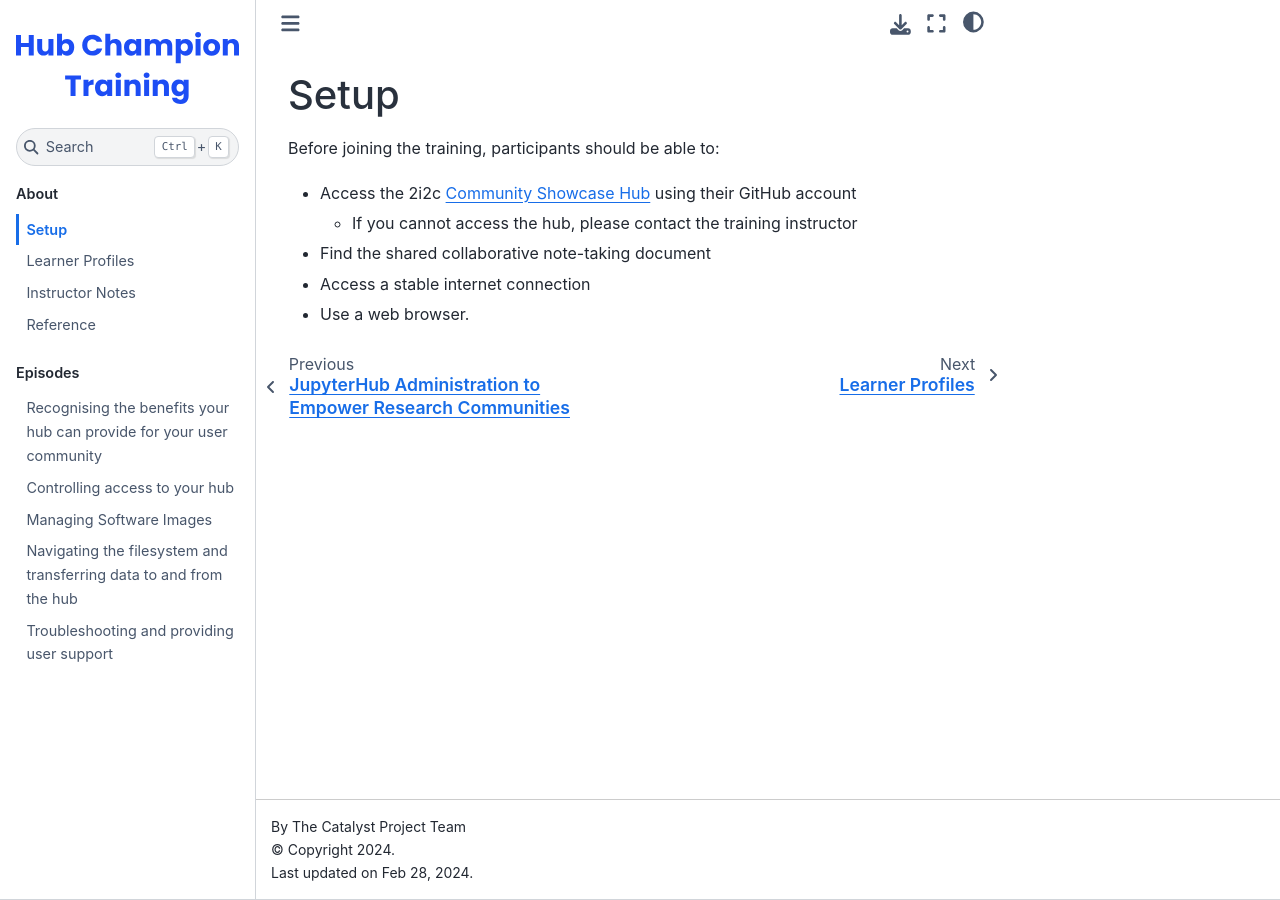
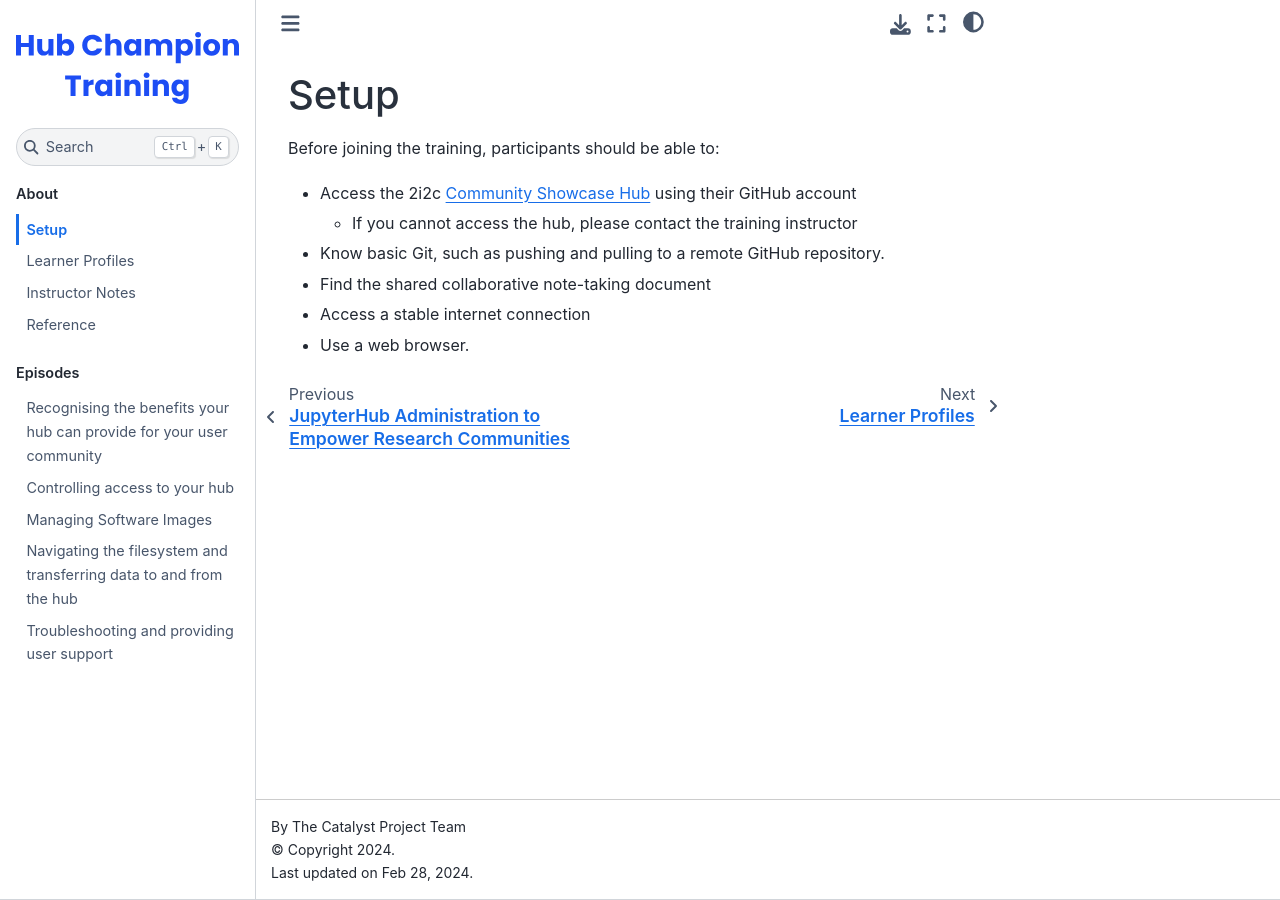
Before and after one commit to czi-catalystproject/hub-champion-training, a Jupyter Book: the page built from learners/setup.md, in a window 1280 px wide. Built offline with Jupyter Book 1.0.4 settings and Sphinx 7.4.7 and the Sphinx Book theme 1.1.4, drawn with Linux system fonts in a browser that asks for light colours; nearby versions of some CDN libraries.

Commit message:
Add basic Git prerequisite

```diff
--- a/learners/setup.md
+++ b/learners/setup.md
@@ -4,6 +4,7 @@ Before joining the training, participants should be able to:
 
 - Access the 2i2c [Community Showcase Hub](https://showcase.2i2c.cloud) using their GitHub account
     - If you cannot access the hub, please contact the training instructor
+- Know basic Git, such as pushing and pulling to a remote GitHub repository.
 - Find the shared collaborative note-taking document
 - Access a stable internet connection
 - Use a web browser.
```
